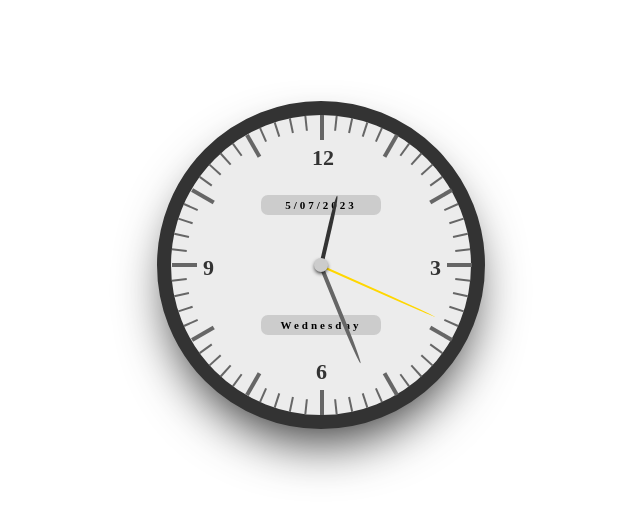
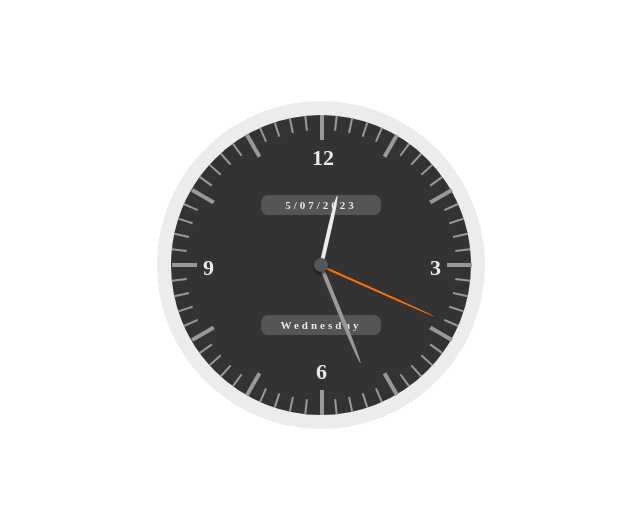
Before and after one commit to carlosmiguelcabrera/Analog_Clock, a plain HTML site: page index.html in a window 1280 px wide. Shown: the whole page, without its empty margins (319-959 px from the left). Drawn offline with Linux system fonts and the light colour scheme.

Commit message:
Update style.css

```diff
--- a/style.css
+++ b/style.css
@@ -1,19 +1,19 @@
 .clock {
-  background: #ececec;
+  background: #333;
   width: 300px;
   height: 300px;
   margin: 8% auto 0;
   border-radius: 50%;
-  border: 14px solid #333;
+  border: 14px solid #ececec;
   position: relative;
-  box-shadow: 0 2vw 4vw -1vw rgba(0,0,0,0.8);
+  box-shadow: 0 2vw 4vw -1vw rgba(255, 255, 255, 0.8);
 }
 
 .dot {
   width: 14px;
   height: 14px;
   border-radius: 50%;
-  background: #ccc;
+  background: #555;
   top: 0;
   left: 0;
   right: 0;
@@ -21,7 +21,7 @@
   margin: auto;
   position: absolute;
   z-index: 10;
-  box-shadow: 0 2px 4px -1px black;
+  box-shadow: 0 2px 4px -1px #000;
 }
 
 .hour-hand {
@@ -29,7 +29,7 @@
   z-index: 5;
   width: 4px;
   height: 65px;
-  background: #333;
+  background: #ececec;
   top: 79px;
   transform-origin: 50% 72px;
   left: 50%;
@@ -43,7 +43,7 @@
   z-index: 6;
   width: 4px;
   height: 100px;
-  background: #666;
+  background: #999;
   top: 46px;
   left: 50%;
   margin-left: -2px;
@@ -57,9 +57,9 @@
   z-index: 7;
   width: 2px;
   height: 120px;
-  background: gold;
+  background: #ff7300;
   top: 26px;
-  lefT: 50%;
+  left: 50%;
   margin-left: -1px;
   border-top-left-radius: 50%;
   border-top-right-radius: 50%;
@@ -69,7 +69,7 @@
 span {
   display: inline-block;
   position: absolute;
-  color: #333;
+  color: #ececec;
   font-size: 22px;
   font-family: 'Poiret One';
   font-weight: 700;
@@ -100,7 +100,7 @@ span {
   z-index: 2;
   width: 2px;
   height: 15px;
-  background: #666;
+  background: #999;
   left: 50%;
   margin-left: -1px;
   transform-origin: 50% 150px;
@@ -110,7 +110,7 @@ span {
   z-index: 2;
   width: 4px;
   height: 25px;
-  background: #666;
+  background: #999;
   left: 50%;
   margin-left: -1px;
   transform-origin: 50% 150px;
@@ -121,10 +121,10 @@ span {
   width: 120px;
   height: 20px;
   border-radius: 7px;
-  background: #ccc;
+  background: #555;
   text-align: center;
   line-height: 20px;
-  color: #000;
+  color: #ececec;
   font-size: 11px;
   top: 200px;
   left: 50%;
@@ -137,8 +137,8 @@ span {
   left: 50%;
 }
 .date {
-    top: 80px;
-  }
+  top: 80px;
+}
 .day {
-    top: 200px;
+  top: 200px;
 }
```
